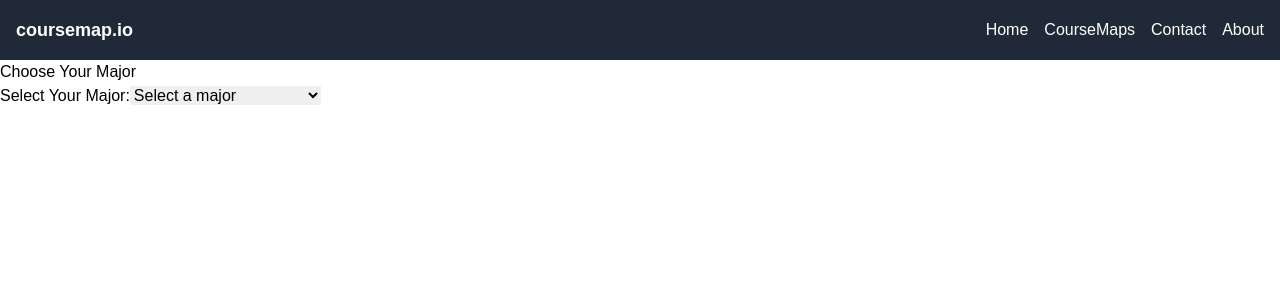
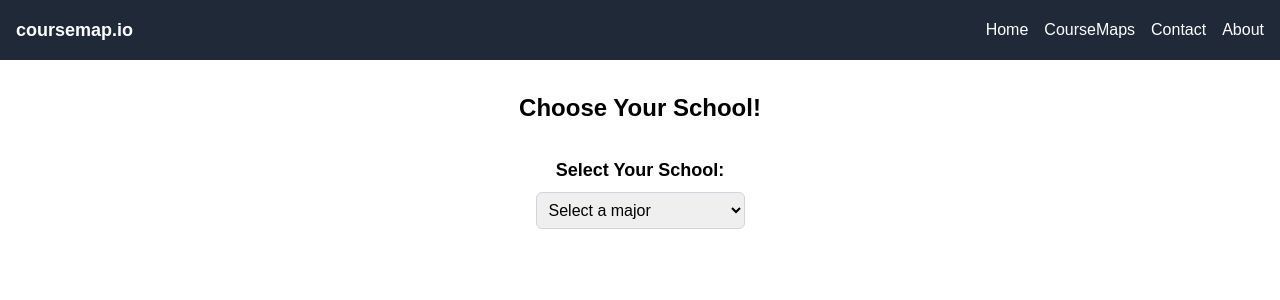
Before and after one commit to EssoweBekley/coursemap.io, a Next.js app: page /coursemaps in a window 1280 px wide. Shown: the top 300 px of the page. Built offline with nearby package versions, Linux system fonts and the light colour scheme.

Commit message:
I fixed the drop down menu for the course selector

```diff
--- a/app/coursemaps/page.js
+++ b/app/coursemaps/page.js
@@ -3,12 +3,15 @@ import NavBar from "@/components/NavBar";
 
 export default function Courses() {
 
-  // This is the
+  // This is the coursemap page for this app
 
   return (
+
     <div>
       <NavBar />
-      <h1>Choose Your Major</h1>
+      <section className="text-center mt-8">
+        <h1 className="text-2xl font-bold">Choose Your School!</h1>
+      </section>
       <MajorSelector />
     </div>
   );
--- a/components/MajorSelector.js
+++ b/components/MajorSelector.js
@@ -12,12 +12,18 @@ export default function MajorSelector() {
   };
 
   return (
-    <div>
-      <label>Select Your Major:</label>
-      <select onChange={handleSelect} defaultValue="">
-        <option value="" disabled>Select a major</option>
-        <option value="cs">Computer Science</option>
-        <option value="me">Mechanical Engineering</option>
+    <div className="flex flex-col items-center mt-8">
+      <label className="text-lg font-semibold mb-2">Select Your School:</label>
+      <select
+        onChange={handleSelect}
+        defaultValue=""
+        className="p-2 border border-gray-300 rounded-md text-black"
+      >
+        <option value="" disabled className="text-black">
+          Select a major
+        </option>
+        <option value="cs" className="text-black">Computer Science</option>
+        <option value="me" className="text-black">Mechanical Engineering</option>
       </select>
     </div>
   );
--- a/components/NavBar.js
+++ b/components/NavBar.js
@@ -4,7 +4,7 @@ const NavBar = () => {
   return (
     <nav className="bg-gray-800 p-4">
       <div className="container mx-auto flex justify-between items-center">
-        <h1 className="text-white text-lg font-bold">coursemap.io</h1>
+        <h1><a href = "/" className="text-white text-lg font-bold">coursemap.io</a></h1>
         <ul className="flex space-x-4">
           <li><a href="/" className="text-white hover:text-gray-300">Home</a></li>
           <li><a href="/coursemaps" className="text-white hover:text-gray-300">CourseMaps</a></li>
```
